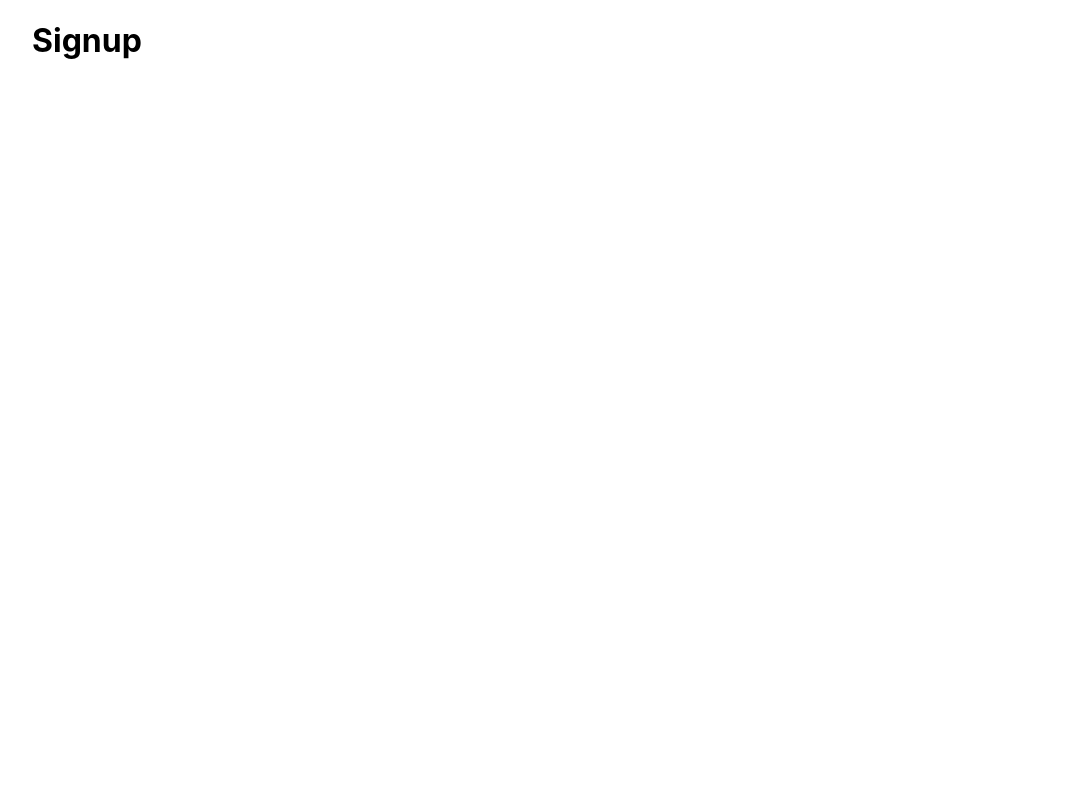
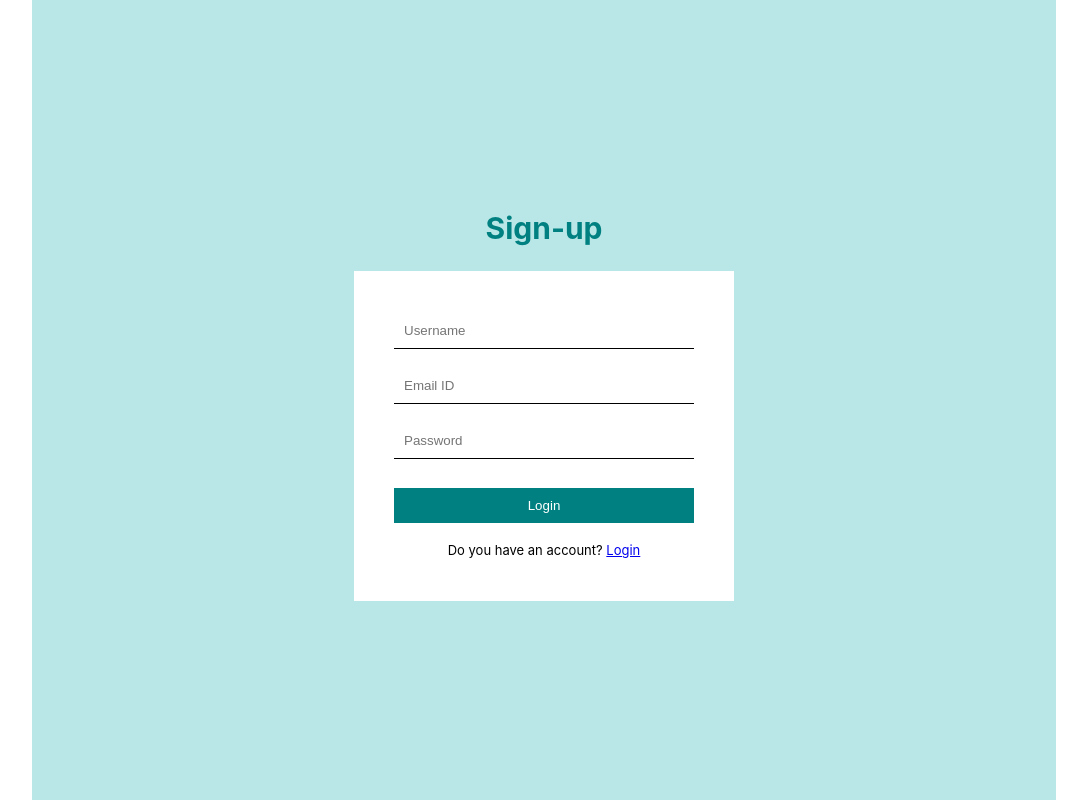
Before and after one commit to Aarushj09/grapher_react, a React (Create React App) app in the folder frontend/: page /signup in a window 1280 px wide. Shown: the whole page, without its empty margins (96-1183 px from the left). Built offline with nearby package versions, Linux system fonts and the light colour scheme.

Commit message:
Login/Signup

```diff
--- a/frontend/src/pages/Login.js
+++ b/frontend/src/pages/Login.js
@@ -10,7 +10,7 @@
         <input required type="password" placeholder='Password'/>
         <button>Login</button>
         {/* <p> Error! </p> */}
-        <span>Don't you have an account? <Link to="/register">Register</Link></span>
+        <span>Don't you have an account? <Link to="/signup">Register</Link></span>
       </form>
     </div>
   );
--- a/frontend/src/pages/Signup.js
+++ b/frontend/src/pages/Signup.js
@@ -1,9 +1,22 @@
 import React from "react";
+import { Link } from "react-router-dom";
 
 const Signup = () => {
-    return (
-        <h1>Signup</h1>
-    );
+  return (
+    <div className="auth">
+      <h1>Sign-up</h1>
+      <form>
+        <input required type="text" placeholder="Username" />
+        <input required type="email" placeholder="Email ID" />
+        <input required type="password" placeholder="Password" />
+        <button>Login</button>
+        {/* <p> Error! </p> */}
+        <span>
+          Do you have an account? <Link to="/login">Login</Link>
+        </span>
+      </form>
+    </div>
+  );
 };
 
 export default Signup;
```
